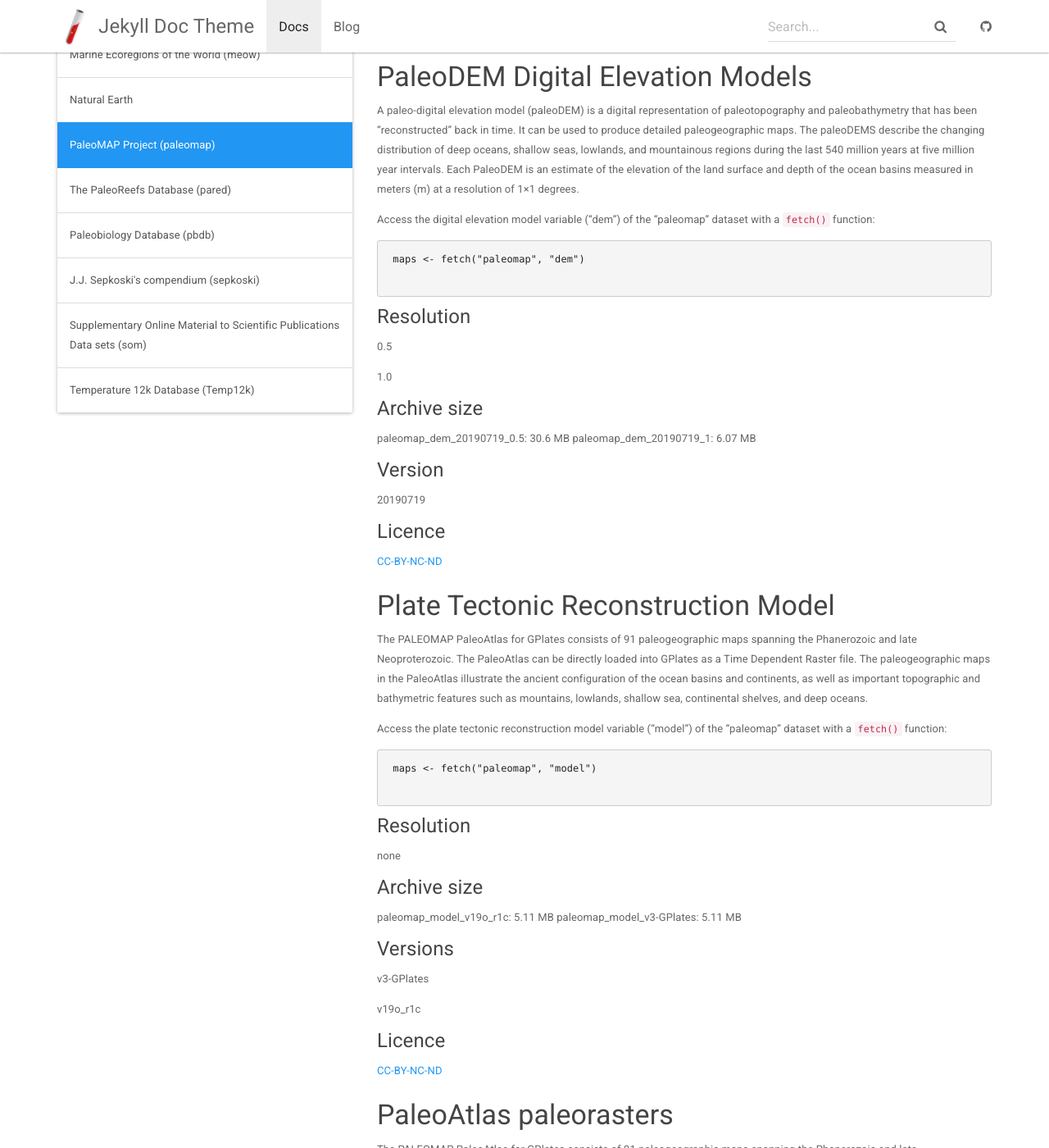
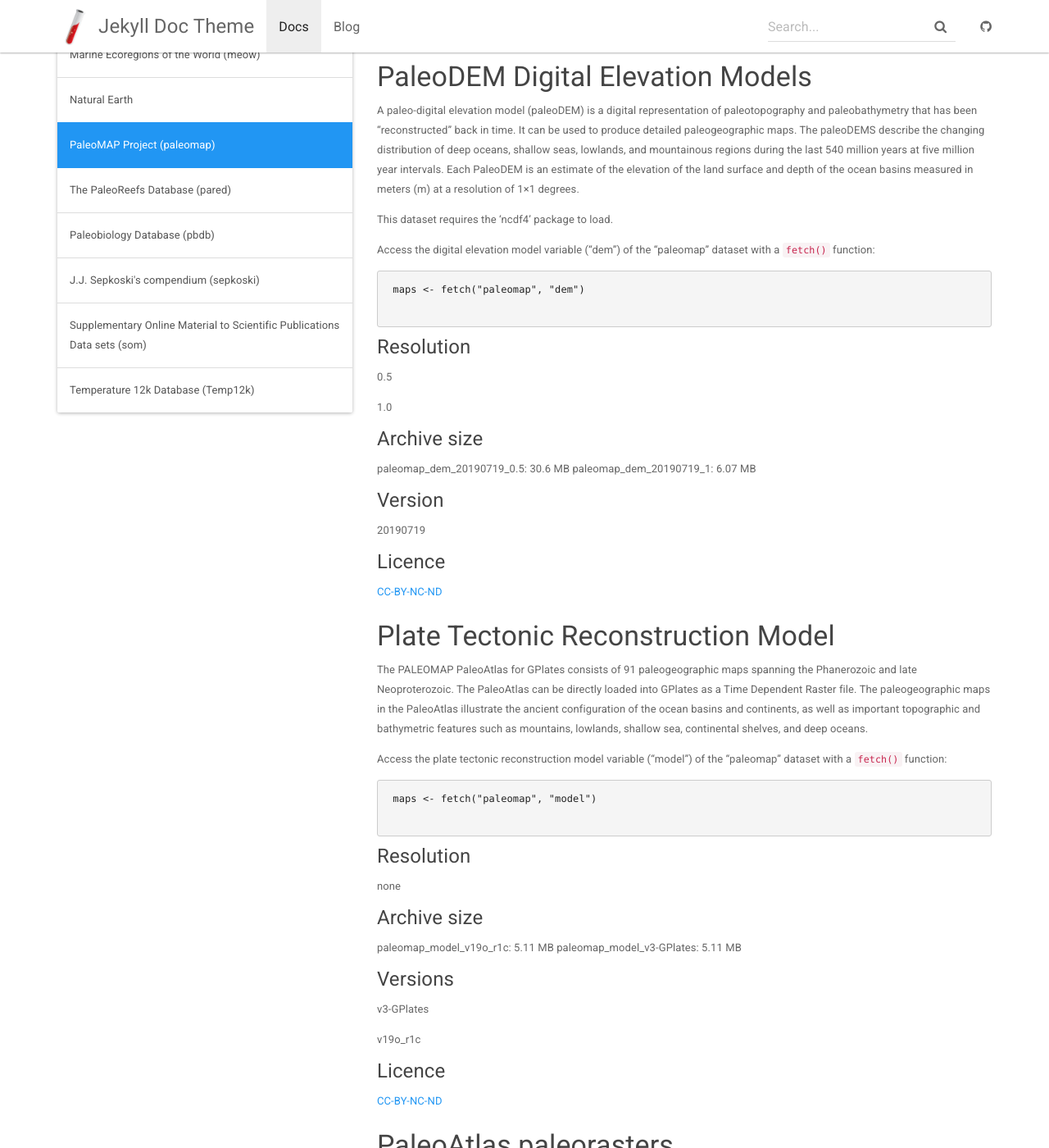
Before and after one commit to chronosphere-info/chronosphere-info.github.io, a Jekyll site: the page built from _docs/data/paleomap.md, in a window 1280 px wide and 1400 px high, scrolled down 411 px. Shown: the whole window at 82% size. Built offline with Jekyll 4.4.1, drawn with Linux system fonts in a browser that asks for light colours; some of the changed text lies outside the part shown.

Commit message:
Required packages added

````diff
--- a/_docs/data/paleomap.md
+++ b/_docs/data/paleomap.md
@@ -21,12 +21,16 @@ The PaleoMAP Project is to illustrate the plate tectonic development of the ocea
 
 A paleo-digital elevation model (paleoDEM) is a digital representation of paleotopography and paleobathymetry that has been “reconstructed” back in time. It can be used to produce detailed paleogeographic maps. The paleoDEMS describe the changing distribution of deep oceans, shallow seas, lowlands, and mountainous regions during the last 540 million years at five million year intervals. Each PaleoDEM is an estimate of the elevation of the land surface and depth of the ocean basins measured in meters (m) at a resolution of 1×1 degrees.
 
+This dataset requires the 'ncdf4' package to load.
+
 Access the digital elevation model variable ("dem") of the "paleomap" dataset with a `fetch()` function:
 
 ```{r}
  maps <- fetch("paleomap", "dem")
 
 ```
+
+
 
 #### Resolution
 
@@ -58,6 +62,7 @@ Access the plate tectonic reconstruction model variable ("model") of the "paleom
  maps <- fetch("paleomap", "model")
 
 ```
+
 #### Resolution
 
 none
@@ -81,6 +86,8 @@ v19o_r1c
 ### PaleoAtlas paleorasters
 
 The PALEOMAP PaleoAtlas for GPlates consists of 91 paleogeographic maps spanning the Phanerozoic and late Neoproterozoic. The PaleoAtlas can be directly loaded into GPlates as a Time Dependent Raster file. The paleogeographic maps in the PaleoAtlas illustrate the ancient configuration of the ocean basins and continents, as well as important topographic and bathymetric features such as mountains, lowlands, shallow sea, continental shelves, and deep oceans.
+
+This dataset requires the 'ncdf4' package to load.
 
 Access the paleoatlas paleorasters variable ("paleoatlas") of the "paleomap" dataset with a `fetch()` function:
 
````
Also changed, not shown: _docs/data/HADISST1.md (+2 -0 lines).
